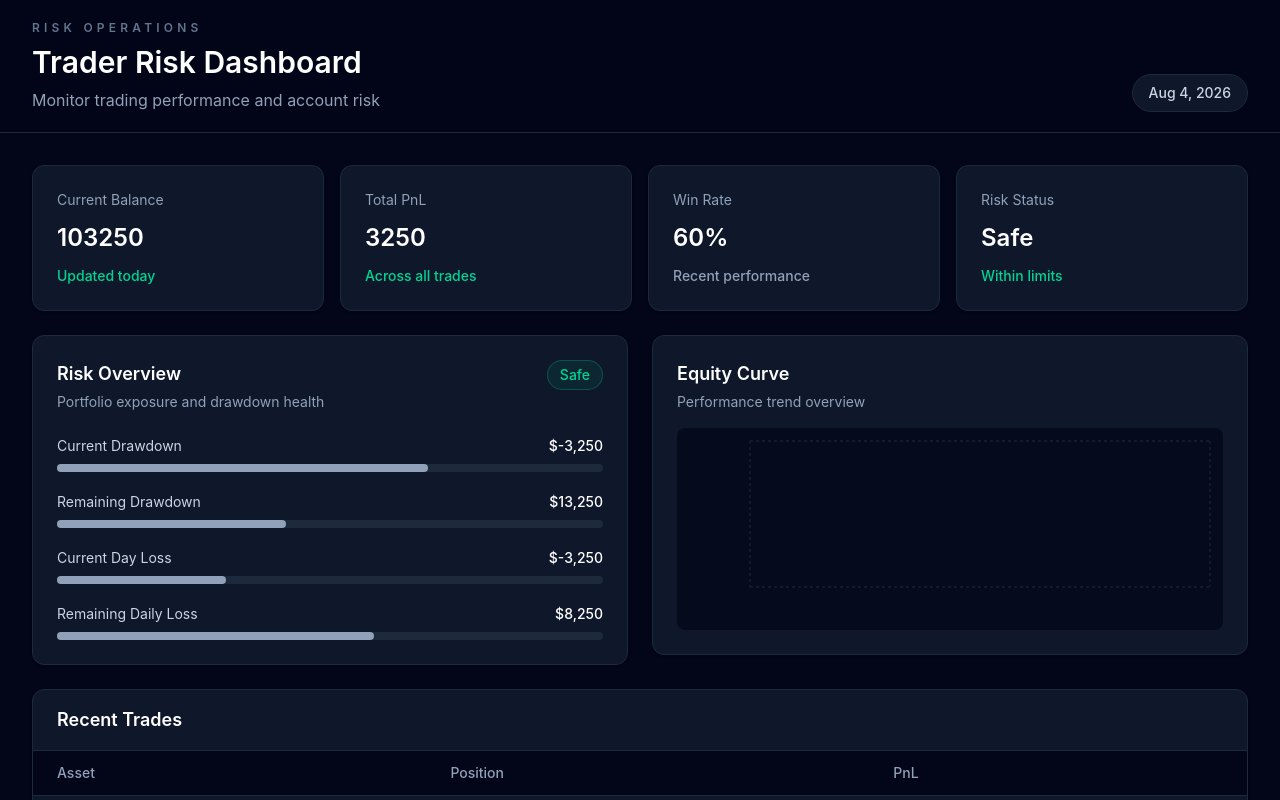
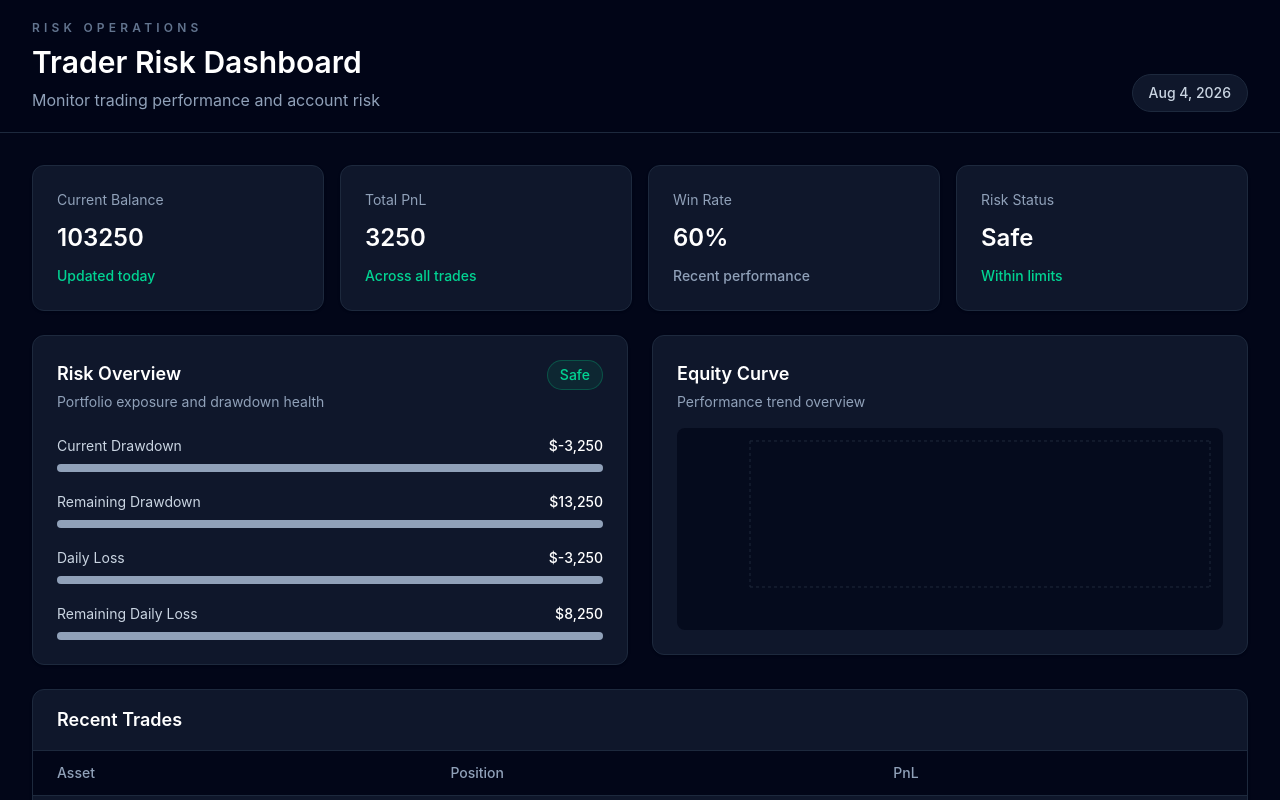
Before and after one commit to Raj9229/trader-risk-dashbord, a React (Vite) app: page / in a window 1280 px wide. Shown: the top 800 px of the page. Built offline with nearby package versions, Linux system fonts and the light colour scheme.

Commit message:
risk overview page

```diff
--- a/src/components/RiskOverview.jsx
+++ b/src/components/RiskOverview.jsx
@@ -1,14 +1,54 @@
+function ProgressBar({ value, max }) {
+  const percentage = max > 0 ? Math.min((value / max) * 100, 100) : 0;
+
+  return (
+    <div className="h-2 rounded-full bg-slate-800">
+      <div className="h-2 rounded-full bg-slate-400" style={{ width: `${percentage}%` }} />
+    </div>
+  );
+}
+
+function getBadgeStyles(status) {
+  if (status === 'Safe') {
+    return 'border-emerald-500/30 bg-emerald-500/10 text-emerald-400';
+  }
+
+  if (status === 'Approaching Limit') {
+    return 'border-amber-500/30 bg-amber-500/10 text-amber-400';
+  }
+
+  return 'border-rose-500/30 bg-rose-500/10 text-rose-400';
+}
+
 function RiskOverview({ risk }) {
   const items = [
-    { label: 'Current Drawdown', value: `$${risk.currentDrawdown.toLocaleString()}`, progress: 68 },
-    { label: 'Remaining Drawdown', value: `$${risk.remainingDrawdown.toLocaleString()}`, progress: 42 },
-    { label: 'Current Day Loss', value: `$${risk.currentDayLoss.toLocaleString()}`, progress: 31 },
-    { label: 'Remaining Daily Loss', value: `$${risk.remainingDailyLoss.toLocaleString()}`, progress: 58 },
+    {
+      label: 'Current Drawdown',
+      value: `$${risk.currentDrawdown.toLocaleString()}`,
+      valueForProgress: risk.currentDrawdown,
+      max: 10000,
+    },
+    {
+      label: 'Remaining Drawdown',
+      value: `$${risk.remainingDrawdown.toLocaleString()}`,
+      valueForProgress: risk.remainingDrawdown,
+      max: 10000,
+    },
+    {
+      label: 'Daily Loss',
+      value: `$${risk.currentDayLoss.toLocaleString()}`,
+      valueForProgress: risk.currentDayLoss,
+      max: 5000,
+    },
+    {
+      label: 'Remaining Daily Loss',
+      value: `$${risk.remainingDailyLoss.toLocaleString()}`,
+      valueForProgress: risk.remainingDailyLoss,
+      max: 5000,
+    },
   ];
 
-  const badgeClass = risk.riskStatus === 'Safe'
-    ? 'border-emerald-500/30 bg-emerald-500/10 text-emerald-400'
-    : 'border-rose-500/30 bg-rose-500/10 text-rose-400';
+  const badgeClass = getBadgeStyles(risk.riskStatus);
 
   return (
     <section className="rounded-xl border border-slate-800 bg-slate-900 p-6 shadow-sm">
@@ -29,9 +69,7 @@ function RiskOverview({ risk }) {
               <span className="text-slate-300">{item.label}</span>
               <span className="font-medium text-white">{item.value}</span>
             </div>
-            <div className="h-2 rounded-full bg-slate-800">
-              <div className="h-2 rounded-full bg-slate-400" style={{ width: `${item.progress}%` }} />
-            </div>
+            <ProgressBar value={item.valueForProgress} max={item.max} />
           </div>
         ))}
       </div>
```
